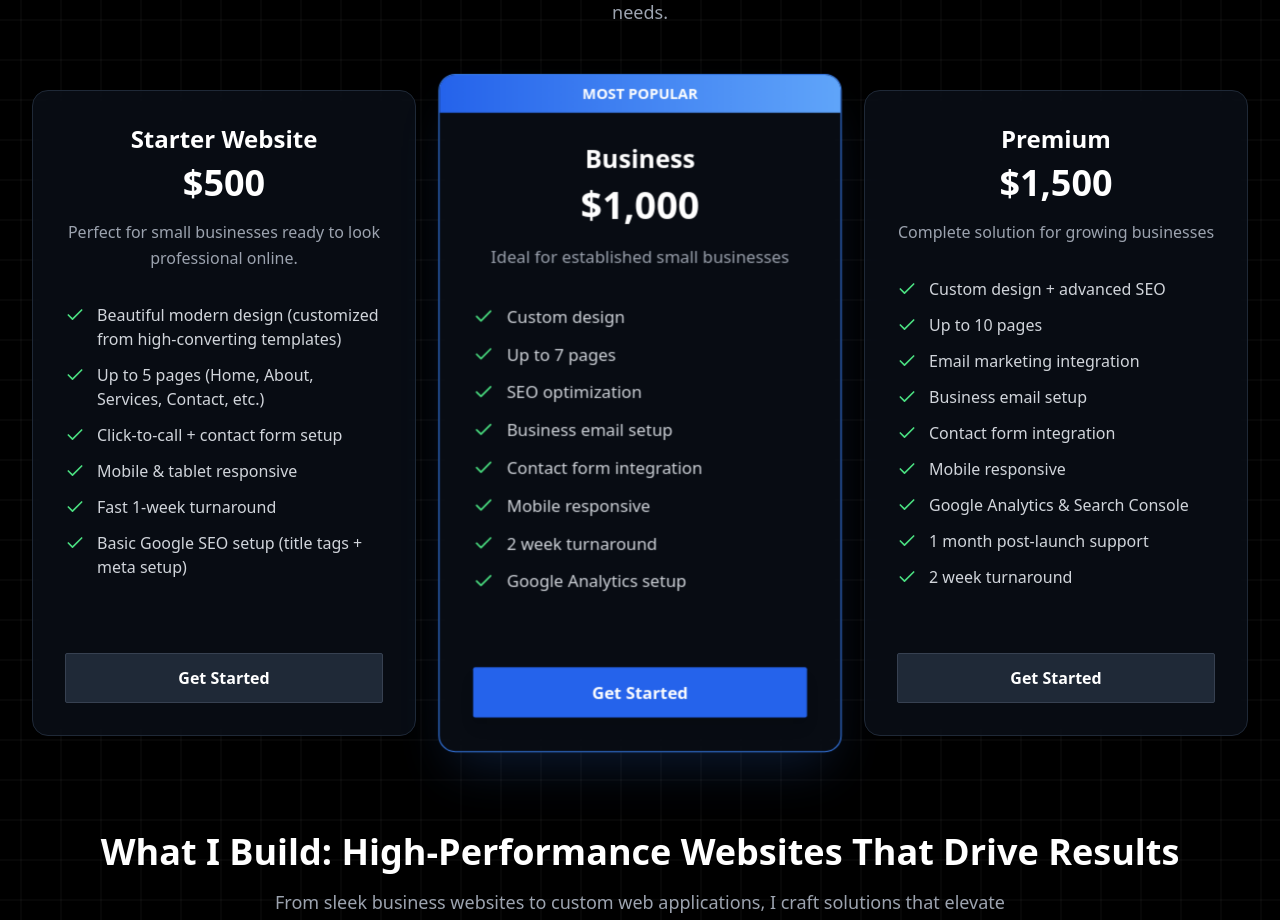
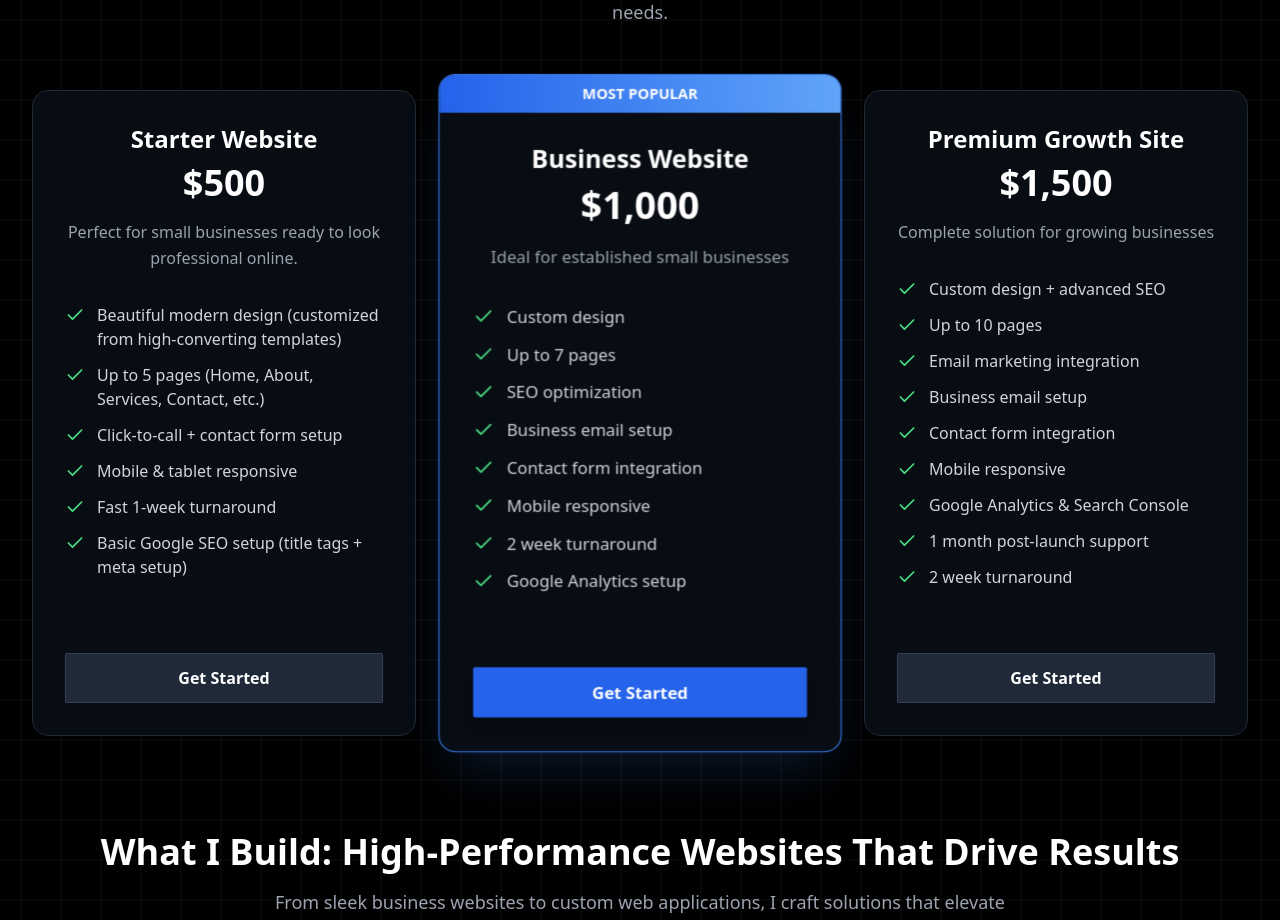
Before and after one commit to SchulzCorpLLC/SchulzCorp, a React (Vite) app: page / in a window 1280 px wide. Shown: the part 1020-1940 px from the top of the page. Built offline with nearby package versions, Linux system fonts and the light colour scheme.

Commit message:
Updated Services.tsx

```diff
--- a/src/components/Services.tsx
+++ b/src/components/Services.tsx
@@ -43,7 +43,7 @@ const Services: React.FC = () => {
       ]
     },
     {
-      name: "Business",
+      name: "Business Website",
       price: "$1,000",
       description: "Ideal for established small businesses",
       features: [
@@ -59,7 +59,7 @@ const Services: React.FC = () => {
       popular: true
     },
     {
-      name: "Premium",
+      name: "Premium Growth Site",
       price: "$1,500",
       description: "Complete solution for growing businesses",
       features: [
```
